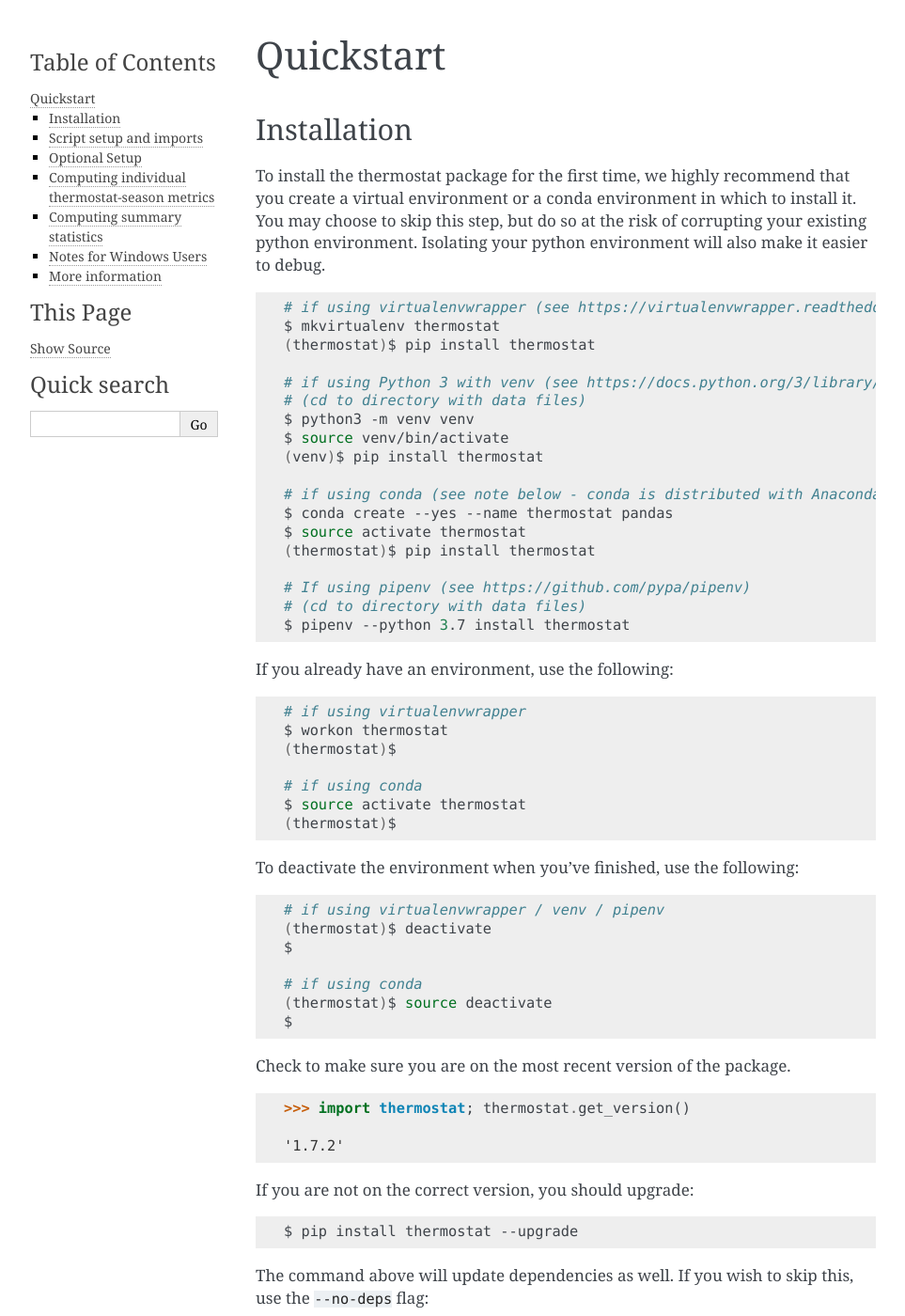
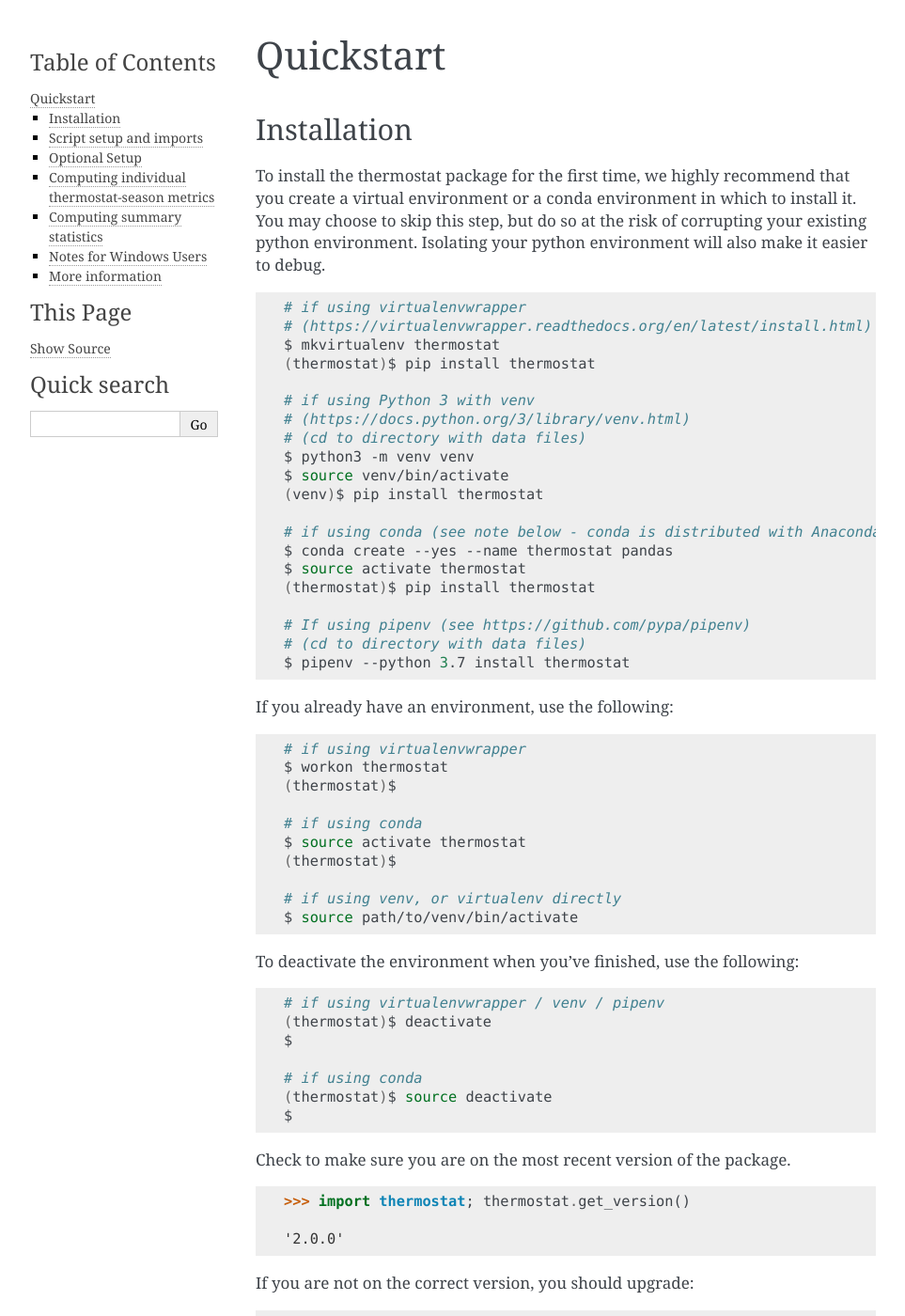
Before and after one commit to EPAENERGYSTAR/epathermostat, a Sphinx documentation site: the page built from docs/tutorial.rst, in a window 1280 px wide and 1400 px high. Shown: the whole window at 94% size, without its empty margins (148-1111 px from the left). Built offline with Sphinx 7.4.7, drawn with Linux system fonts in a browser that asks for light colours; some of the changed text lies outside the part shown.

Commit message:
Updating version numbers and clarifying steps

```diff
--- a/docs/tutorial.rst
+++ b/docs/tutorial.rst
@@ -12,11 +12,13 @@
 
 .. code-block:: bash
 
-    # if using virtualenvwrapper (see https://virtualenvwrapper.readthedocs.org/en/latest/install.html)
+    # if using virtualenvwrapper
+    # (https://virtualenvwrapper.readthedocs.org/en/latest/install.html)
     $ mkvirtualenv thermostat
     (thermostat)$ pip install thermostat
 
-    # if using Python 3 with venv (see https://docs.python.org/3/library/venv.html)
+    # if using Python 3 with venv
+    # (https://docs.python.org/3/library/venv.html)
     # (cd to directory with data files)
     $ python3 -m venv venv
     $ source venv/bin/activate
@@ -43,6 +45,9 @@
     $ source activate thermostat
     (thermostat)$
 
+    # if using venv, or virtualenv directly
+    $ source path/to/venv/bin/activate
+
 To deactivate the environment when you've finished, use the following:
 
 .. code-block:: bash
@@ -61,7 +66,7 @@
 
     >>> import thermostat; thermostat.get_version()
 
-    '1.7.2'
+    '2.0.0'
 
 If you are not on the correct version, you should upgrade:
 
@@ -69,8 +74,8 @@
 
     $ pip install thermostat --upgrade
 
-The command above will update dependencies as well. If you wish to skip this,
-use the :code:`--no-deps` flag:
+The command above will update dependencies as well. If you wish to skip
+updating dependencies, use the :code:`--no-deps` flag:
 
 .. code-block:: bash
 
```
